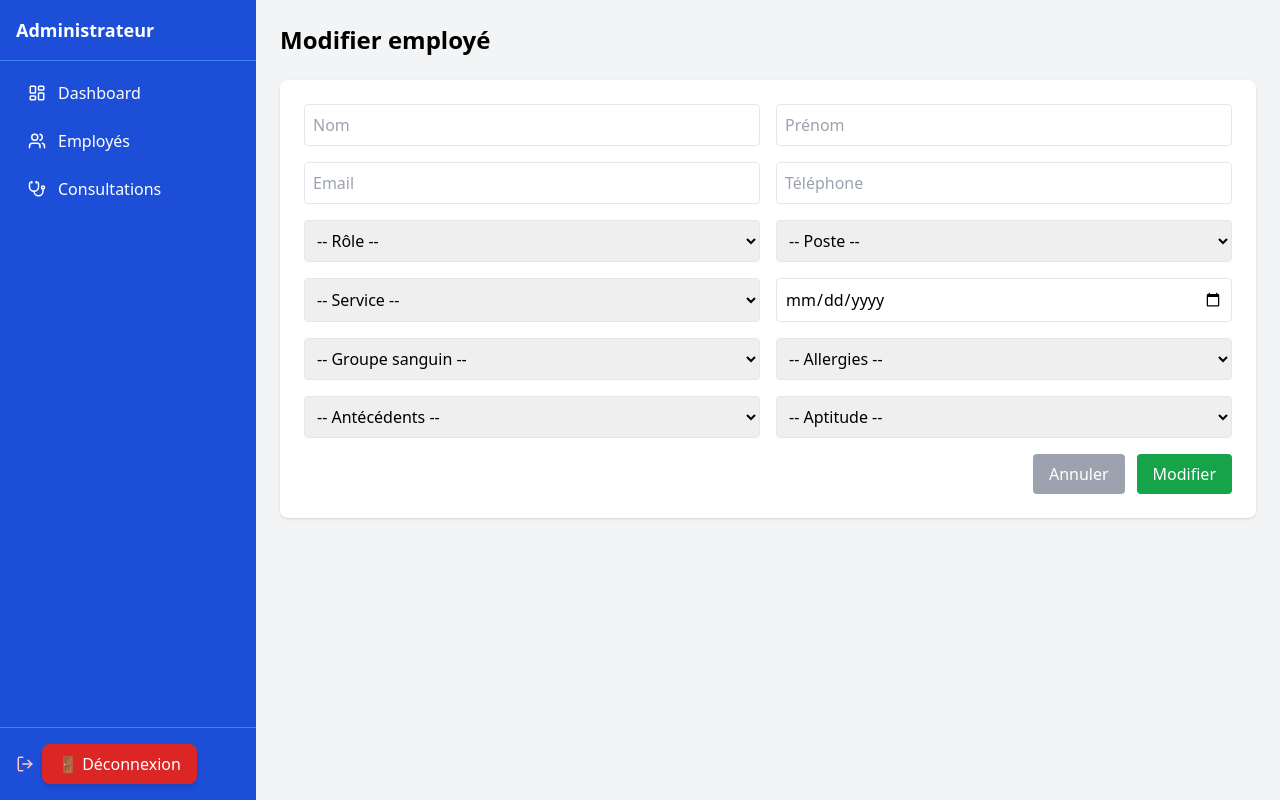
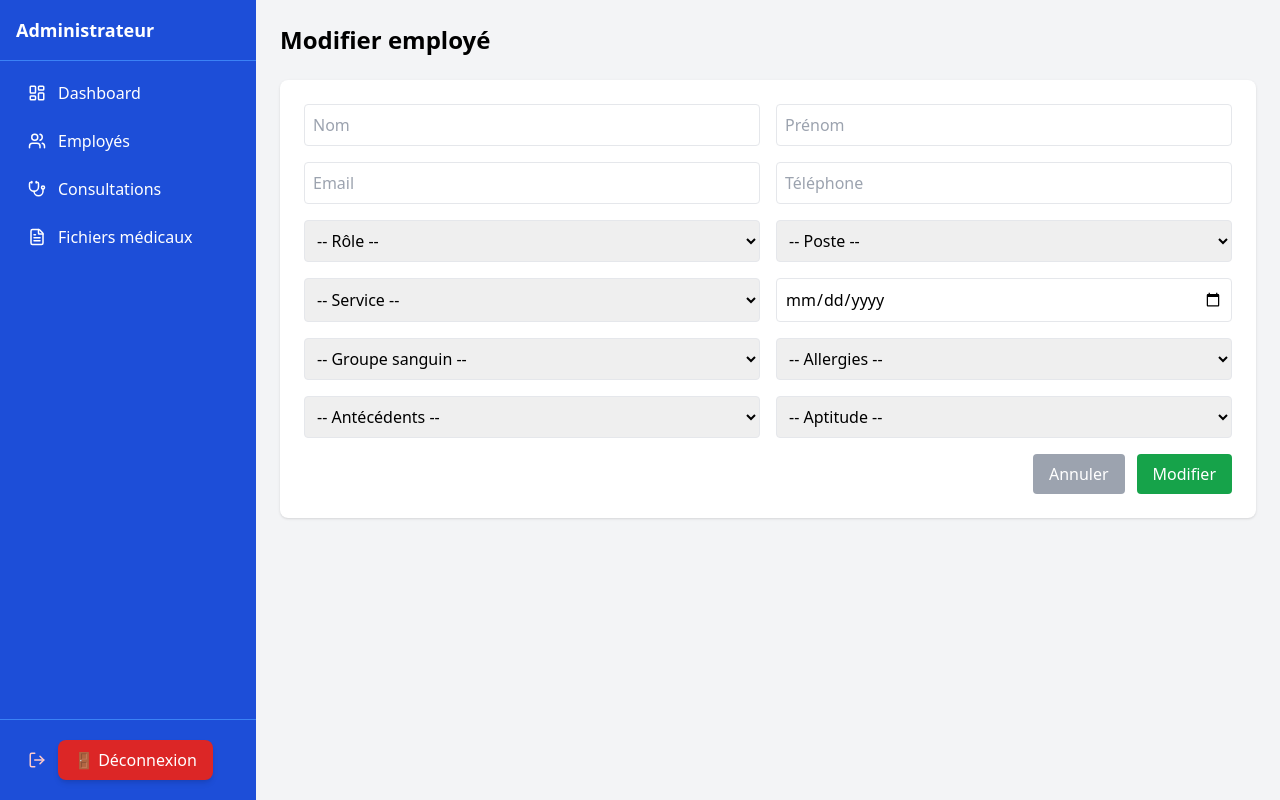
Before and after one commit to diallo641/Dossier_Patient_SAMU, a React (Vite) app in the folder Frontend/: page /modifier-employe/1 in a window 1280 px wide. Built offline with nearby package versions, Linux system fonts and the light colour scheme; no server answers.

Commit message:
Mise en forme d el'interface admin

```diff
--- a/Frontend/src/composants/SidebarAdmin.jsx
+++ b/Frontend/src/composants/SidebarAdmin.jsx
@@ -3,7 +3,6 @@ import { Link } from "react-router-dom";
 import {
   LayoutDashboard,
   Users,
-  UserCog,
   Stethoscope,
   FileText,
   LogOut,
@@ -16,13 +15,12 @@ export default function SidebarAdmin() {
   const [open, setOpen] = useState(false);
 
   return (
-    <div className="w-full md:w-64 bg-blue-700 text-white md:min-h-screen flex flex-col">
+    <div className="w-full md:w-64 bg-blue-700 text-white fixed top-0 left-0 h-screen flex flex-col">
 
       {/* HEADER */}
       <div className="flex items-center justify-between p-4 border-b border-blue-500">
         <h1 className="text-lg font-bold">Administrateur</h1>
 
-        {/* menu mobile */}
         <button
           onClick={() => setOpen(!open)}
           className="md:hidden p-2 rounded bg-blue-600"
@@ -32,41 +30,50 @@ export default function SidebarAdmin() {
       </div>
 
       {/* MENU */}
-      <nav className={`flex-1 p-3 space-y-2 ${open ? "block" : "hidden"} md:block`}>
+      <nav className={`p-3 space-y-2 ${open ? "block" : "hidden"} md:block`}>
 
-        <Link to="/dashboard-admin"
+        <Link
+          to="/dashboard-admin"
           className="flex items-center gap-3 px-4 py-2 rounded hover:bg-blue-600"
         >
           <LayoutDashboard size={18} />
           Dashboard
         </Link>
 
-        <Link to="/employes"
+        <Link
+          to="/employes"
           className="flex items-center gap-3 px-4 py-2 rounded hover:bg-blue-600"
         >
           <Users size={18} />
           Employés
         </Link>
 
-
-
-        <Link to="/consultations"
+        <Link
+          to="/consultations"
           className="flex items-center gap-3 px-4 py-2 rounded hover:bg-blue-600"
         >
           <Stethoscope size={18} />
           Consultations
         </Link>
 
+        <Link
+          to="/fichiers-medicaux"
+          className="flex items-center gap-3 px-4 py-2 rounded hover:bg-blue-600"
+        >
+          <FileText size={18} />
+          Fichiers médicaux
+        </Link>
 
       </nav>
 
-      {/* FOOTER / LOGOUT */}
-      <div className="border-t border-blue-500 p-4 flex items-center justify-between">
-        <div className="flex items-center gap-2 text-red-200 hover:text-red-400 cursor-pointer">
+      {/* LOGOUT */}
+      <div className="mt-auto p-3 border-t border-blue-500">
+        <div className="flex items-center gap-3 px-4 py-2 rounded hover:bg-blue-600 cursor-pointer text-red-200 hover:text-red-100">
           <LogOut size={18} />
           <BoutonDeconnexion />
         </div>
       </div>
+
     </div>
   );
 }
--- a/Frontend/src/pages/Admin/Consultations.jsx
+++ b/Frontend/src/pages/Admin/Consultations.jsx
@@ -40,9 +40,6 @@ export default function Consultations() {
     setConsultations((prev) => prev.filter((c) => c.id !== id));
   };
 
-  // =========================
-  // FORMAT DATE (SANS HEURE)
-  // =========================
   const formatDate = (date) => {
     if (!date) return "";
 
@@ -54,13 +51,13 @@ export default function Consultations() {
   };
 
   return (
-    <div className="flex min-h-screen bg-gray-100">
+    <div className="min-h-screen bg-gray-100">
 
-      {/* SIDEBAR */}
+      {/* SIDEBAR FIXE */}
       <SidebarAdmin />
 
-      {/* CONTENT */}
-      <div className="flex-1 p-6">
+      {/* CONTENT avec décalage */}
+      <div className="ml-0 md:ml-64 p-6">
 
         {/* HEADER */}
         <div className="flex justify-between items-center mb-4">
@@ -85,7 +82,6 @@ export default function Consultations() {
           ) : (
             <table className="w-full text-sm">
 
-              {/* HEADER */}
               <thead className="bg-gray-100 text-left text-gray-700">
                 <tr>
                   <th className="p-3">Date</th>
@@ -96,7 +92,6 @@ export default function Consultations() {
                 </tr>
               </thead>
 
-              {/* BODY */}
               <tbody>
                 {consultations.map((c) => {
                   const id = c.id;
@@ -104,7 +99,6 @@ export default function Consultations() {
                   return (
                     <tr key={id} className="border-t hover:bg-gray-50">
 
-                      {/* DATE FORMATÉE */}
                       <td className="p-3">
                         {formatDate(c.date_consultation)}
                       </td>
@@ -119,10 +113,8 @@ export default function Consultations() {
 
                       <td className="p-3">{c.motif}</td>
 
-                      {/* ACTIONS */}
                       <td className="p-3 flex justify-center gap-4">
 
-                        {/* MODIFIER */}
                         <Link
                           to={`/modifier-consultation/${id}`}
                           className="text-blue-600 hover:text-blue-800"
@@ -130,7 +122,6 @@ export default function Consultations() {
                           <Pencil size={18} />
                         </Link>
 
-                        {/* SUPPRIMER */}
                         <button
                           onClick={() => handleDelete(id)}
                           className="text-red-600 hover:text-red-800"
--- a/Frontend/src/pages/Admin/DashboardAdmin.jsx
+++ b/Frontend/src/pages/Admin/DashboardAdmin.jsx
@@ -20,7 +20,6 @@ export default function DashboardAdmin() {
 
   const [serviceData, setServiceData] = useState([]);
   const [roleData, setRoleData] = useState([]);
-
   const [loading, setLoading] = useState(true);
 
   useEffect(() => {
@@ -62,11 +61,12 @@ export default function DashboardAdmin() {
   }, []);
 
   return (
-    <div className="flex min-h-screen bg-gray-100">
+    <div className="min-h-screen bg-gray-100">
 
       <SidebarAdmin />
 
-      <div className="flex-1 p-6">
+      {/* IMPORTANT: marge pour sidebar fixed */}
+      <div className="ml-0 md:ml-64 p-6">
 
         <h1 className="text-2xl font-bold mb-6 text-gray-800">
           Dashboard Administrateur
--- a/Frontend/src/pages/Admin/Employes.jsx
+++ b/Frontend/src/pages/Admin/Employes.jsx
@@ -36,7 +36,7 @@ export default function EmployesAdmin() {
       <SidebarAdmin />
 
       {/* CONTENT */}
-      <div className="flex-1 p-6">
+      <div className="flex-1 ml-0 md:ml-64 p-6">
 
         {/* HEADER */}
         <div className="flex justify-between items-center mb-6">
@@ -86,7 +86,6 @@ export default function EmployesAdmin() {
                       {/* ACTIONS */}
                       <td className="p-3 flex justify-center gap-4">
 
-                        {/* MODIFIER */}
                         <Link
                           to={`/modifier-employe/${id}`}
                           className="text-blue-600 hover:text-blue-800 transition"
@@ -94,7 +93,6 @@ export default function EmployesAdmin() {
                           <Pencil size={18} />
                         </Link>
 
-                        {/* SUPPRIMER */}
                         <button
                           onClick={() => handleDelete(id)}
                           className="text-red-600 hover:text-red-800 transition"
--- a/Frontend/src/pages/Admin/ModifierConsultation.jsx
+++ b/Frontend/src/pages/Admin/ModifierConsultation.jsx
@@ -22,17 +22,11 @@ export default function ModifierConsultation() {
     observation: "",
   });
 
-  // =====================
-  // FORMAT DATE
-  // =====================
   const formatDate = (date) => {
     if (!date) return "";
     return date.split("T")[0];
   };
 
-  // =====================
-  // LOAD DATA
-  // =====================
   useEffect(() => {
     getConsultationById(id)
       .then((res) => {
@@ -48,9 +42,6 @@ export default function ModifierConsultation() {
       .finally(() => setLoading(false));
   }, [id]);
 
-  // =====================
-  // INPUT CHANGE
-  // =====================
   const handleChange = (e) => {
     setForm({
       ...form,
@@ -58,9 +49,6 @@ export default function ModifierConsultation() {
     });
   };
 
-  // =====================
-  // SUBMIT ADMIN SAFE
-  // =====================
   const handleSubmit = async (e) => {
     e.preventDefault();
 
@@ -82,11 +70,13 @@ export default function ModifierConsultation() {
   if (loading) return <p className="p-6">Chargement...</p>;
 
   return (
-    <div className="flex min-h-screen bg-gray-100">
+    <div className="min-h-screen bg-gray-100">
 
+      {/* SIDEBAR FIXE */}
       <SidebarAdmin />
 
-      <div className="flex-1 p-6 max-w-3xl">
+      {/* CONTENT décalé */}
+      <div className="ml-0 md:ml-64 p-6 max-w-3xl">
 
         <h1 className="text-2xl font-bold mb-6">
           Modifier consultation
--- a/Frontend/src/pages/Admin/ModifierEmploye.jsx
+++ b/Frontend/src/pages/Admin/ModifierEmploye.jsx
@@ -44,16 +44,12 @@ export default function ModifierEmploye() {
           prenom: data.prenom || "",
           email: data.email || "",
           telephone: data.telephone || "",
-
           id_role: data.id_role || "",
-
           poste: data.poste || "",
           service: data.service || "",
-
           date_naissance: data.date_naissance
             ? data.date_naissance.split("T")[0]
             : "",
-
           groupe_sanguin: data.groupe_sanguin || "",
           allergies: data.allergies || "",
           antecedents_medicaux: data.antecedents_medicaux || "",
@@ -104,10 +100,13 @@ export default function ModifierEmploye() {
   }
 
   return (
-    <div className="flex min-h-screen bg-gray-100">
+    <div className="min-h-screen bg-gray-100">
+
+      {/* SIDEBAR FIXE */}
       <SidebarAdmin />
 
-      <div className="flex-1 p-6">
+      {/* CONTENT décalé */}
+      <div className="ml-0 md:ml-64 p-6">
 
         <h1 className="text-2xl font-bold mb-6">
           Modifier employé
--- a/Frontend/src/pages/Consultations/AjouterConsultation.jsx
+++ b/Frontend/src/pages/Consultations/AjouterConsultation.jsx
@@ -24,9 +24,6 @@ export default function AjouterConsultation() {
     id_medecin: "",
   });
 
-  // =====================
-  // LOAD EMPLOYES
-  // =====================
   useEffect(() => {
     const fetchData = async () => {
       try {
@@ -40,9 +37,6 @@ export default function AjouterConsultation() {
     fetchData();
   }, []);
 
-  // =====================
-  // CHANGE INPUT
-  // =====================
   const handleChange = (e) => {
     setForm({
       ...form,
@@ -50,9 +44,6 @@ export default function AjouterConsultation() {
     });
   };
 
-  // =====================
-  // SUBMIT
-  // =====================
   const handleSubmit = async (e) => {
     e.preventDefault();
 
@@ -74,11 +65,13 @@ export default function AjouterConsultation() {
   };
 
   return (
-    <div className="flex min-h-screen bg-gray-100">
+    <div className="min-h-screen bg-gray-100">
 
+      {/* SIDEBAR FIXE */}
       <SidebarAdmin />
 
-      <div className="flex-1 p-6 max-w-3xl">
+      {/* CONTENT décalé */}
+      <div className="ml-0 md:ml-64 p-6 max-w-3xl">
 
         <h1 className="text-2xl font-bold mb-6">
           Ajouter une consultation
```
